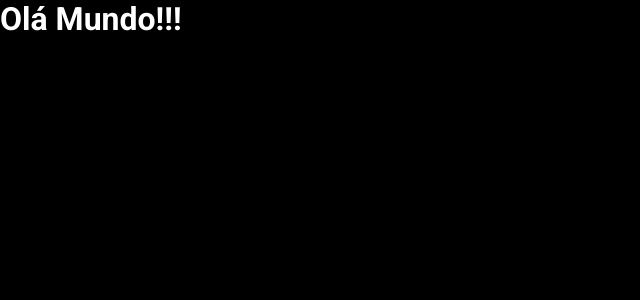
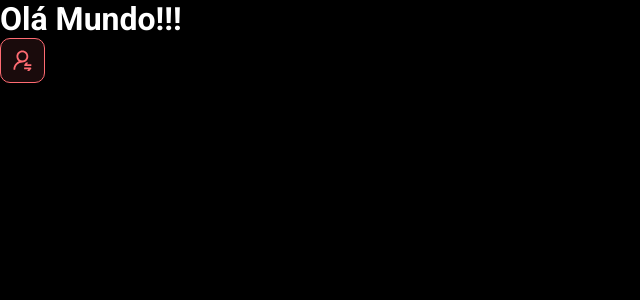
Before and after one commit to rodrigovcf/dsmeta, a React (Vite) app in the folder frontend/: page / in a window 1280 px wide. Shown: the top 300 px of the page, without its empty margins (0-640 px from the left). Built offline with nearby package versions, Linux system fonts and the light colour scheme.

Commit message:
First Component

```diff
--- a/frontend/src/App.tsx
+++ b/frontend/src/App.tsx
@@ -1,6 +1,11 @@
+import NotificationButton from "./components/NotificacionButton"
+
 function App() {
   return (
-    <h1>Olá Mundo!!!</h1>
+    <>
+      <h1>Olá Mundo!!!</h1>
+      <NotificationButton />
+    </>
   )
 }
 
--- /dev/null
+++ b/frontend/src/components/NotificacionButton/index.tsx
@@ -0,0 +1,13 @@
+import icon from '../../assets/img/notification-icon.svg'
+import './styles.css'
+
+function NotificationButton() {
+    return (
+        <div className="dsmeta-red-btn">
+            <img src={icon} alt="Notificar" />
+        </div>
+
+    )
+}
+
+export default NotificationButton
```
Also changed, not shown: frontend/src/assets/img/notification-icon.svg (added), frontend/src/components/NotificacionButton/styles.css (added).
